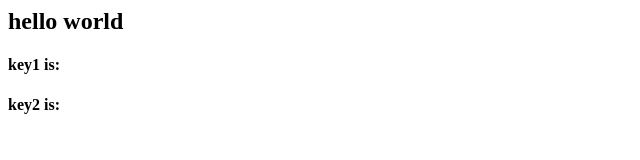
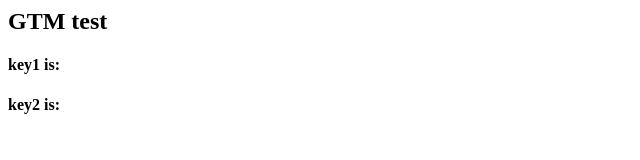
Before and after one commit to Nova-1113/novatag.github.io, a plain HTML site: page index.html in a window 1280 px wide. Shown: the full height of the page, 0-640 px from the left. Drawn offline with Linux system fonts and the light colour scheme.

Commit message:
Update index.html

```diff
--- a/index.html
+++ b/index.html
@@ -16,7 +16,7 @@ j=d.createElement(s),dl=l!='dataLayer'?'&l='+l:'';j.async=true;j.src=
 height="0" width="0" style="display:none;visibility:hidden"></iframe></noscript>
 <!-- End Google Tag Manager (noscript) -->
 
-  <h2>hello world</h2>
+  <h2>GTM test</h2>
   <h4>key1 is: <span style="color:blue;" id="key1"></span></h4>
 <h4>key2 is: <span style="color:blue;" id="key2"></span></h4>
   <script>
```
